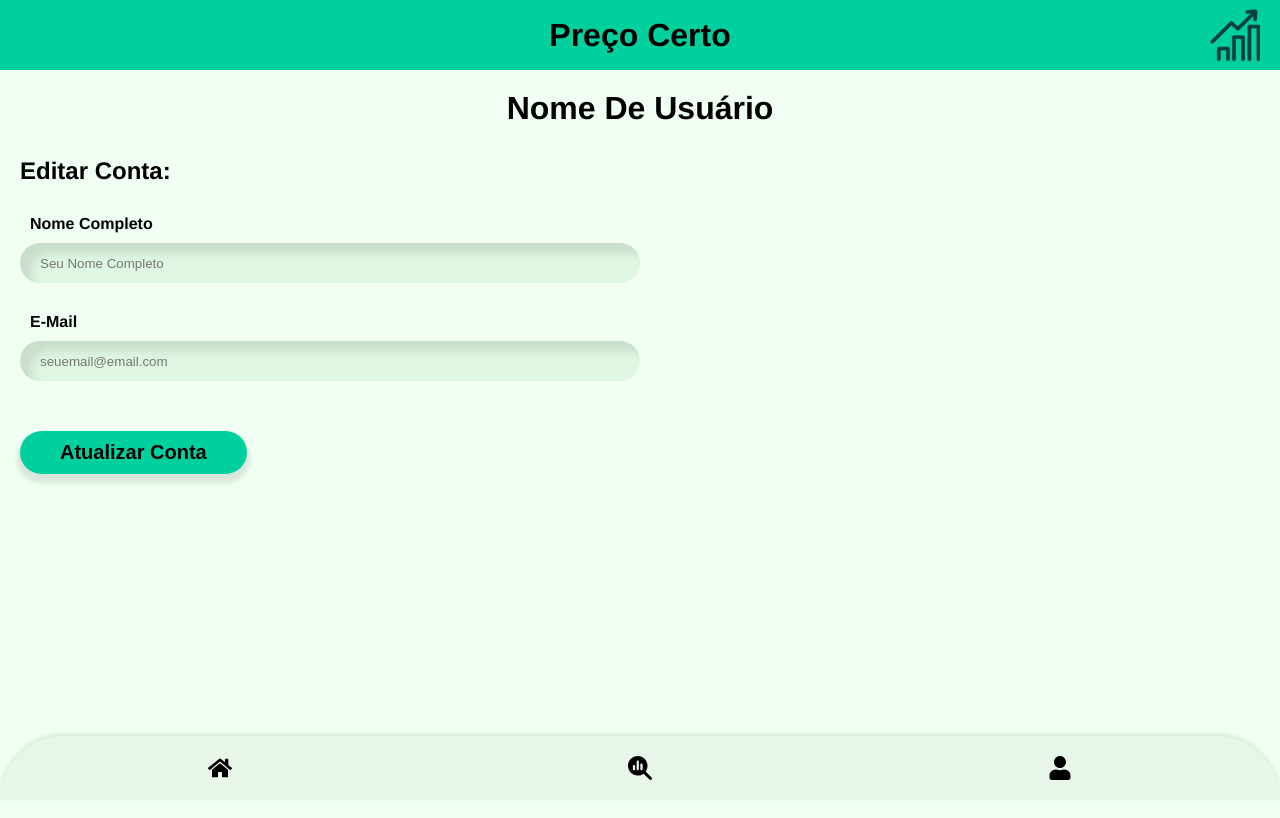
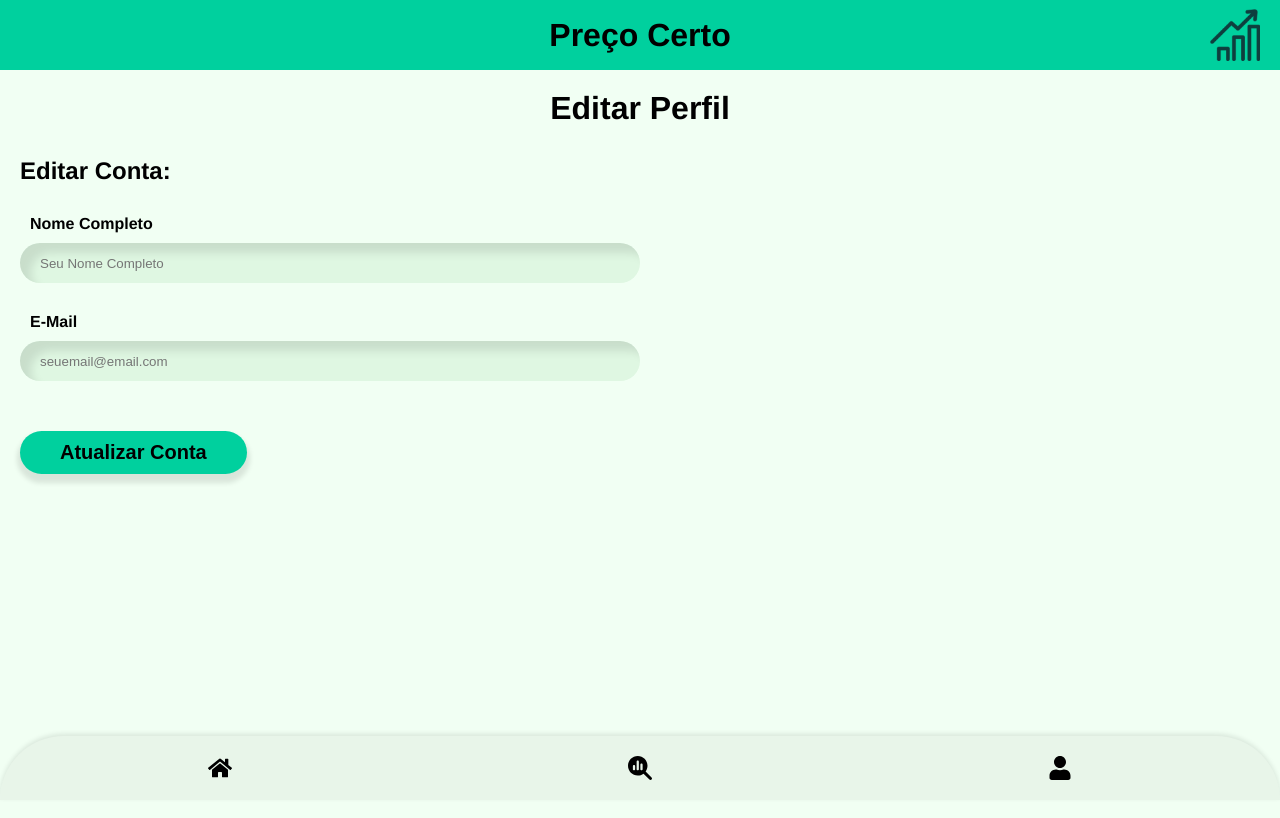
Before and after one commit to VictorGabrielCuralesvic/P2-Project, a React (Create React App) app in the folder client/: page /ProfileEdit in a window 1280 px wide. Shown: the top 818 px of the page. Built offline with nearby package versions, Linux system fonts and the light colour scheme.

Commit message:
Update ProfileEdit.jsx

```diff
--- a/client/src/Pages/UserProfileEdit/ProfileEdit.jsx
+++ b/client/src/Pages/UserProfileEdit/ProfileEdit.jsx
@@ -6,6 +6,7 @@ import './ProfileEdit.css';
 const ProfileEdit = () => {
   const [name, setName] = useState("");
   const [email, setEmail] = useState("");
+
 
   const handleSaveProfile = async () => {
     try {
@@ -48,7 +49,7 @@ const ProfileEdit = () => {
     <div className='t6'>
       <Header />
       <div className='t6-bottom'>
-        <h1 className='t6-title'>Nome De Usuário</h1>
+        <h1 className='t6-title'>Editar Perfil</h1>
         <div>
           <h2>Editar Conta:</h2>
           <div className='t6-form'>
```
